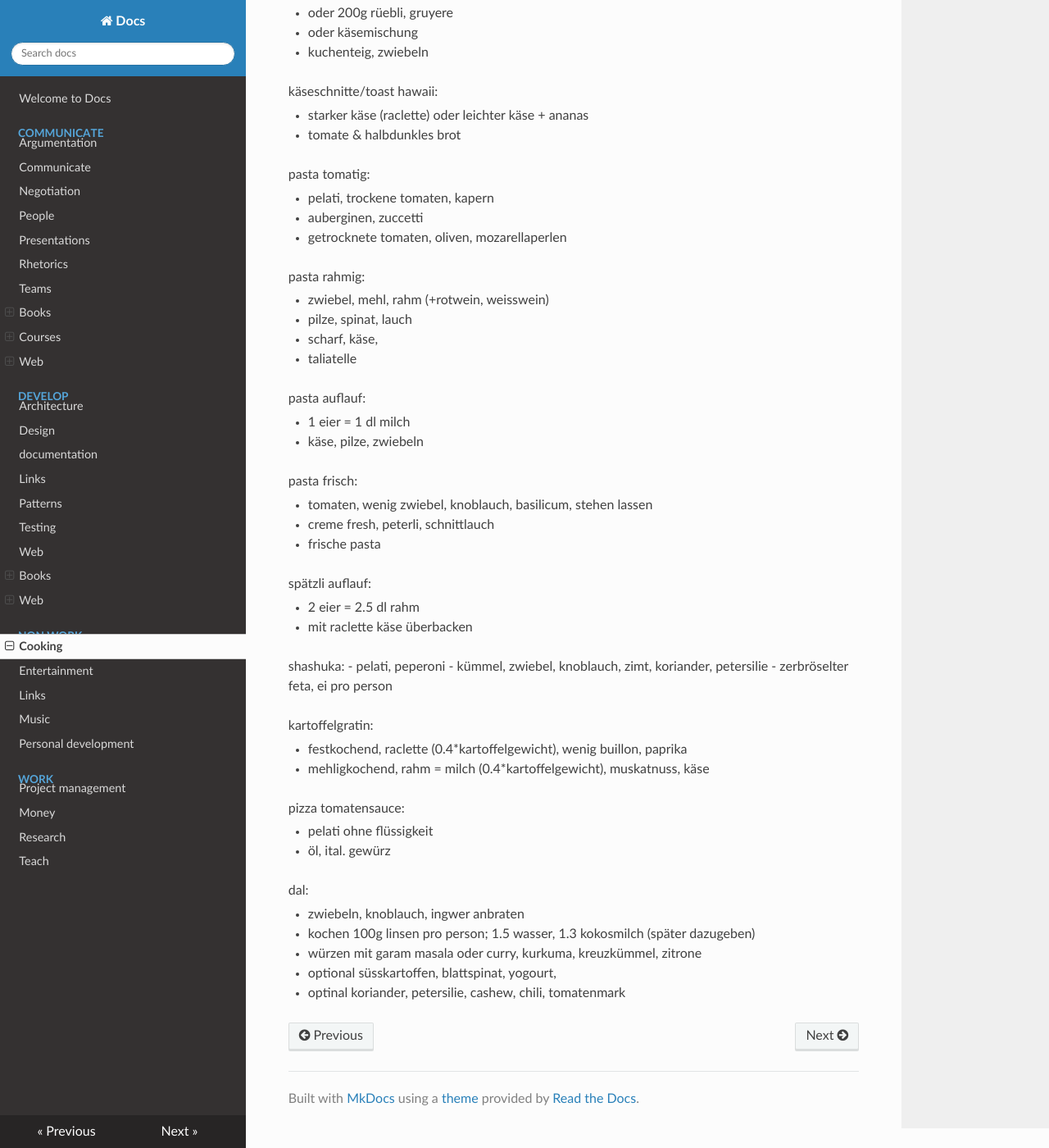
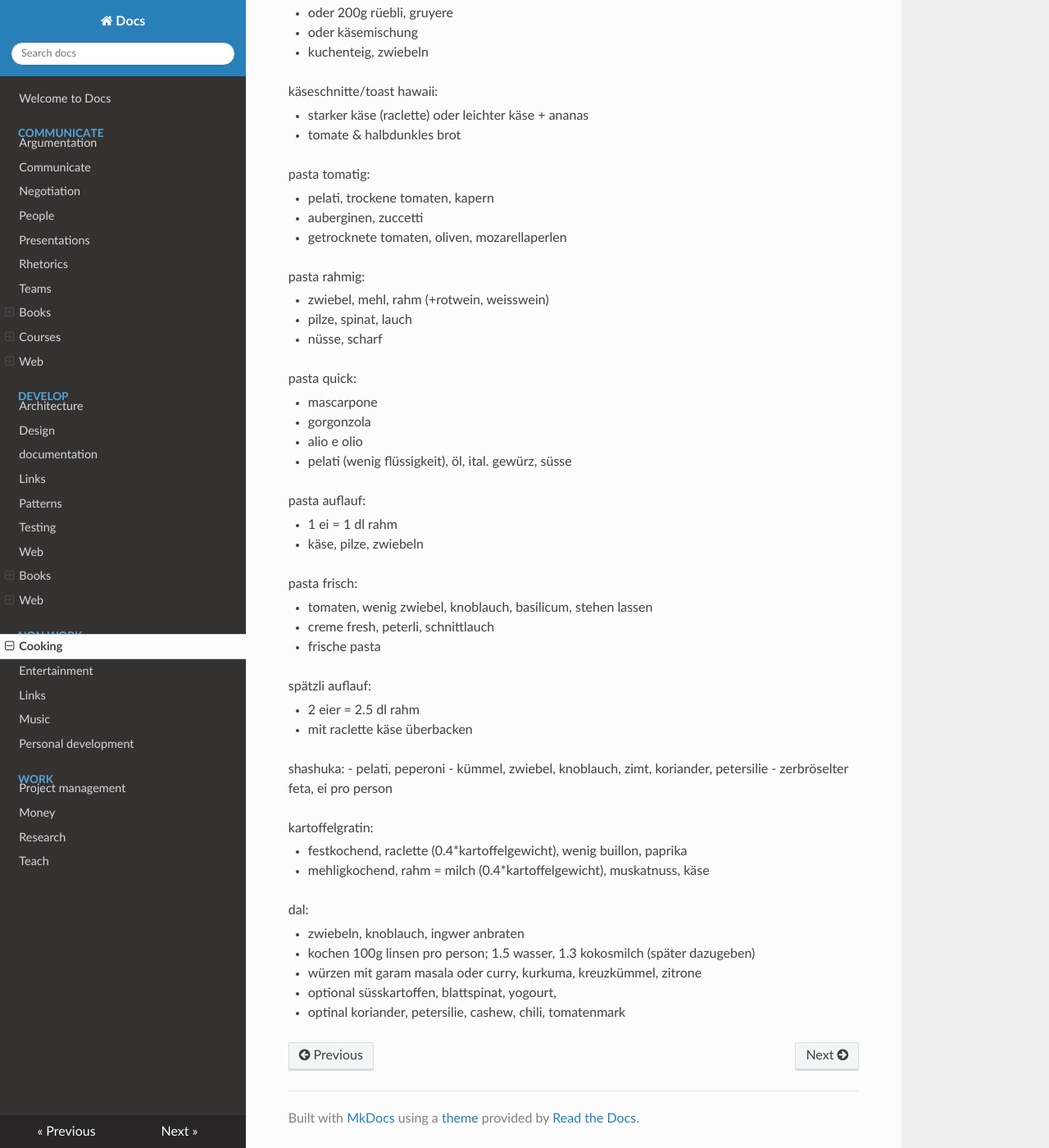
Before and after one commit to famoser/docs, an MkDocs documentation site: the page built from docs/non-work/coocking.md, in a window 1280 px wide and 1400 px high, scrolled down 876 px. Shown: the whole window at 82% size. Built offline with MkDocs 1.6.1, drawn with Linux system fonts in a browser that asks for light colours; nearby versions of some CDN libraries.

Commit message:
Update coocking.md

```diff
--- a/docs/non-work/coocking.md
+++ b/docs/non-work/coocking.md
@@ -53,12 +53,18 @@ pasta rahmig:
 
 - zwiebel, mehl, rahm (+rotwein, weisswein)
 - pilze, spinat, lauch
-- scharf, käse,
-- taliatelle
+- nüsse, scharf
+
+pasta quick:
+
+- mascarpone
+- gorgonzola
+- alio e olio
+- pelati (wenig flüssigkeit), öl, ital. gewürz, süsse
 
 pasta auflauf:
 
-- 1 eier = 1 dl milch
+- 1 ei = 1 dl rahm
 - käse, pilze, zwiebeln
 
 pasta frisch:
@@ -82,11 +88,6 @@ kartoffelgratin:
 - festkochend, raclette (0.4*kartoffelgewicht), wenig buillon, paprika
 - mehligkochend, rahm = milch (0.4*kartoffelgewicht), muskatnuss, käse
 
-pizza tomatensauce:
-
-- pelati ohne flüssigkeit
-- öl, ital. gewürz
-
 dal:
 
 - zwiebeln, knoblauch, ingwer anbraten
```
